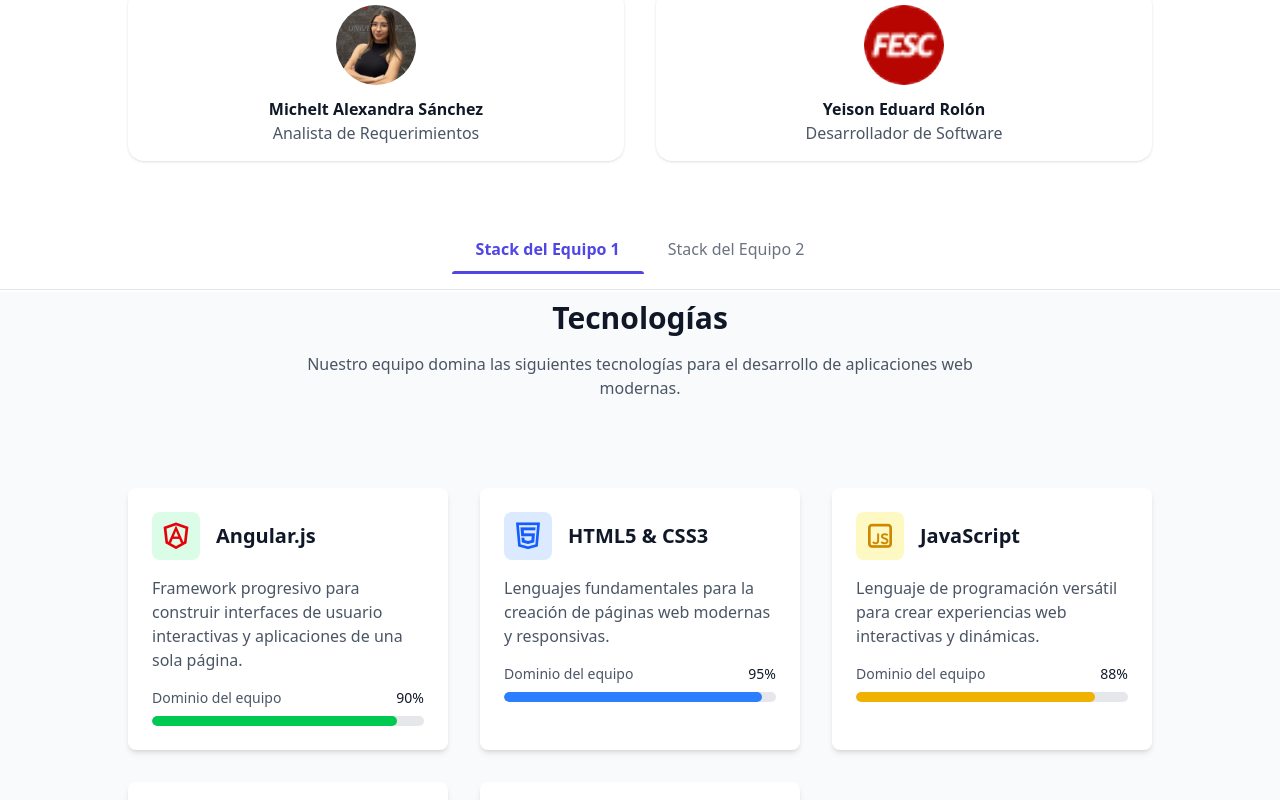
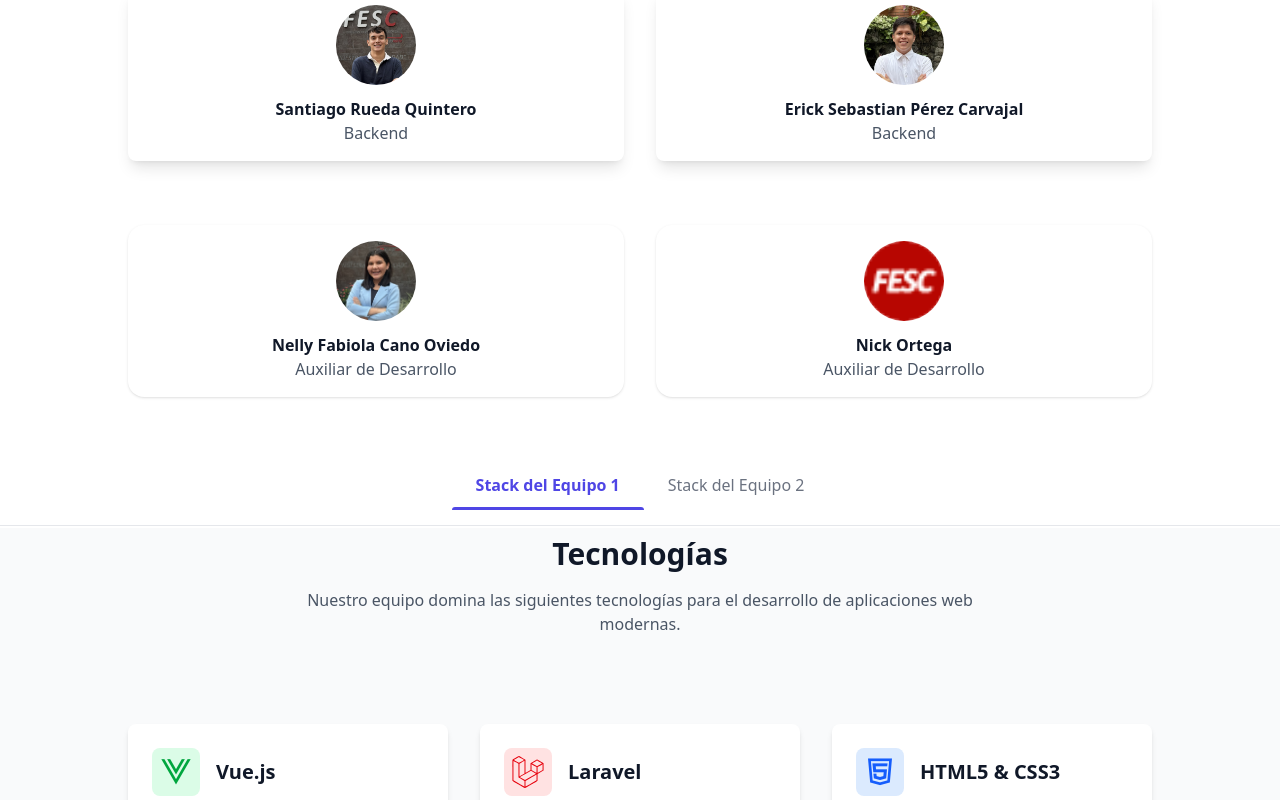
Before and after one commit to Erickpe8/Portafolio-Fabrica-Software, a Vue app: page / in a window 1280 px wide. Shown: the part 1520-2320 px from the top of the page. Built offline with nearby package versions, Linux system fonts and the light colour scheme.

Commit message:
Actualizar la lógica de renderizado en Welcome.vue: corregir la asignación de equipos y tecnologías, y mejorar los comentarios para mayor claridad.

```diff
--- a/src/stores/teamStore.js
+++ b/src/stores/teamStore.js
@@ -1,8 +1,11 @@
 import { defineStore } from 'pinia'
 
 // Mapea equipos con las tecnologías
-// team1 = Proyectos Externos (Ing. Manuel)  -> tech1 = .NET/Angular
-// team2 = Proyectos Internos (Ing. Galindo) -> tech2 = Laravel/Vue
+// Team1: Proyectos internos (Ing. Manuel)
+// Team2: Proyectos externos (Ing. Galindo)
+// Tech1: Tecnologias Manuel (Laravel, Vue)
+// Tech2: Tecnologias Galindo (.NET, Angular)
+
 const TEAM_TO_TECH = { team1: 'tech1', team2: 'tech2' }
 const TECH_TO_TEAM = { tech1: 'team1', tech2: 'team2' }
 
@@ -13,13 +16,12 @@ const VALID_TECHS = new Set(Object.keys(TECH_TO_TEAM))
 export const useTeamStore = defineStore('team', {
   state: () => ({
     activeTeam: 'team1', // por defecto: Ing. Manuel (Externos)
-    activeTech: 'tech1', // por defecto: .NET/Angular
+    activeTech: 'tech1', // Laravel, vue
   }),
 
   actions: {
     setActiveTeam(id) {
       if (!VALID_TEAMS.has(id)) return
-      // Si ya está seleccionado, no hagas nada (evita renders innecesarios)
       if (this.activeTeam === id) return
 
       this.activeTeam = id
--- a/src/views/Welcome.vue
+++ b/src/views/Welcome.vue
@@ -8,17 +8,18 @@
       <TeamTabs/>
       <TeamTextSection/>
 
-      <!-- team1 = Ing. Manuel (Externos) -> .NET/Angular -->
-      <TeamNetAngular v-if="teamStore.isTeamActive('team1')" />
-      <TeamLaravelVue v-else /> <!-- team2 = Ing. Galindo (Internos) -> Laravel/Vue -->
+      <!-- team1 = Ing. Manuel (Internos) -> Laravel/Vue -->
+      <TeamLaravelVue v-if="teamStore.isTeamActive('team1')" />
+      <!-- team2 = Ing. Galindo (Externos) -> .NET/Angular -->
+      <TeamNetAngular v-else />
 
       <!-- seccion de las tecnologias -->
       <TechTabs/>
       <TechTextSection/>
 
-      <!-- tech1 = .NET/Angular ; tech2 = Laravel/Vue -->
-      <TechNetAngular v-if="teamStore.isTechActive('tech1')" />
-      <TechLaravelVue v-else />
+      <!-- tech1 = Laravel/Vue ; tech2 = .NET/Angular -->
+      <TechLaravelVue v-if="teamStore.isTechActive('tech1')" />
+      <TechNetAngular v-else />
     </div>
 
     <Footer/>
```
